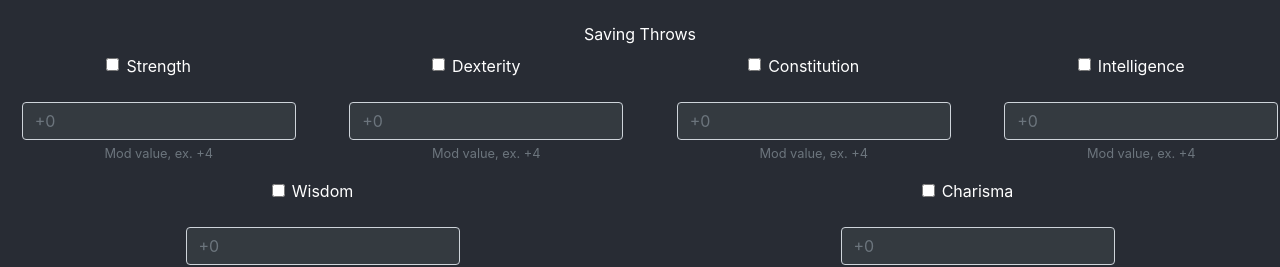
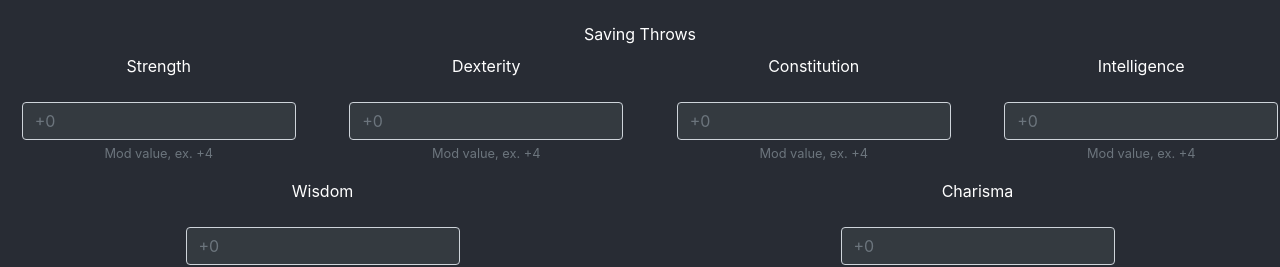
Before and after one commit to sbrevolution5/xml-monster-muncher, a React (Create React App) app: page / in a window 1280 px wide. Shown: the part 423-690 px from the top of the page. Built offline with nearby package versions, Linux system fonts and the light colour scheme.

Commit message:
removed checkbox from saves

```diff
--- a/src/components/Saves.js
+++ b/src/components/Saves.js
@@ -9,10 +9,10 @@ class Saves extends Component{
         return(
             <div className="form-group row">
                 {saveThrows.map((value,index)=>{
+                  //no check boxes, empty box means no change from base stats
                     return(
                         <div className="form-check">
                           <label className="form-check-label" for={value + "Box"}>
-                            <input type="checkbox" className="form-check-input col-xs-2" name="" id={value + "Box"} value="checkedValue" />
                             {value}
                           </label>
                           <div className="form-group">
```
